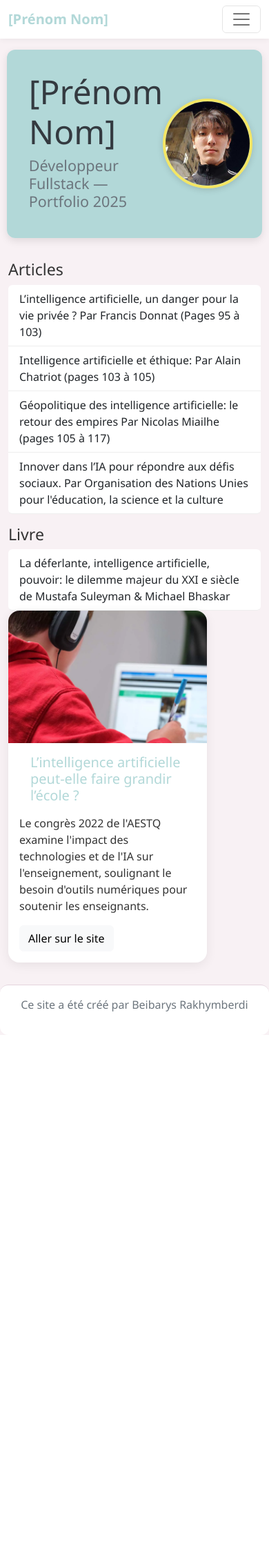
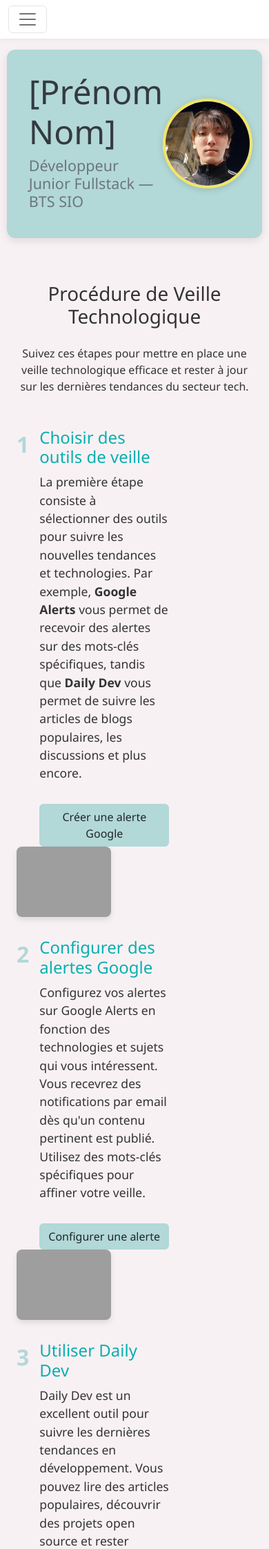
Before and after one commit to byborh/lge-portfolio, a PHP site: page /bibliographie.html in a window 390 px wide. Shown: the top 2245 px of the page at 69% size. Before the commit the page ends 1500 px from the top, so only its background shows below. Run offline with PHP 8.4, Linux system fonts and the light colour scheme; grey boxes are pictures that could not be loaded.

Commit message:
wip - fini de mettre la base pour les fichiers html

```diff
--- a/bibliographie.html
+++ b/bibliographie.html
@@ -10,14 +10,14 @@
 <body>
   <nav class="navbar navbar-expand-lg navbar-light bg-light">
     <div class="container">
-      <a class="navbar-brand" href="accueil.html">[Prénom Nom]</a>
+
       <button class="navbar-toggler" type="button" data-bs-toggle="collapse" data-bs-target="#navbarNav">
         <span class="navbar-toggler-icon"></span>
       </button>
       <div class="collapse navbar-collapse" id="navbarNav">
         <ul class="navbar-nav">
           <li class="nav-item"><a class="nav-link active" href="accueil.html">Accueil</a></li>
-          <li class="nav-item"><a class="nav-link" href="page1.html">Biographie</a></li>
+          <li class="nav-item"><a class="nav-link" href="page1.html">Tableau de synthèse</a></li>
           <li class="nav-item"><a class="nav-link" href="page2.html">Expériences</a></li>
           <li class="nav-item"><a class="nav-link" href="page3.html">Projets</a></li>
           <li class="nav-item"><a class="nav-link" href="bibliographie.html">Veille Techno</a></li>
@@ -30,7 +30,7 @@
       <div class="header-content">
         <div class="header-text">
           <h1>[Prénom Nom]</h1>
-          <h4>Développeur Fullstack — Portfolio 2025</h4>
+          <h4>Développeur Junior Fullstack — BTS SIO</h4>
         </div>
         <div class="header-image">
           <img src="images/img_of_me.jpg" alt="Photo de profil">
@@ -40,43 +40,64 @@
 
 
   <main class="container mt-8">
-    <div class="row">
-        <div class="col-md-8">
-            <section>
-              <div class="card-body">
-                <h3 class="mt-3">Articles</h3>
-                  <ol class="list-group">
-                      <li class="list-group-item">L’intelligence artificielle, un danger pour la vie privée ? Par Francis Donnat (Pages 95 à 103)</li>
-                      <li class="list-group-item">Intelligence artificielle et éthique: Par Alain Chatriot (pages 103 à 105) </li>
-                      <li class="list-group-item">Géopolitique des intelligence artificielle: le retour des empires Par Nicolas Miailhe (pages 105 à 117)</li>
-                      <li class="list-group-item">Innover dans l’IA pour répondre aux défis sociaux. Par Organisation des Nations Unies pour l'éducation, la science et la culture </li>
-                  </ol>
-                  <h3 class="mt-3">Livre</h3>
-                    <ol class="list-group">
-                          <li class="list-group-item">La déferlante, intelligence artificielle, pouvoir: le dilemme majeur du XXI e siècle de Mustafa Suleyman & Michael Bhaskar
-                          </li>
-                    </ol>
-              </div>
-            </section>
+    <div class="container py-5">
+      <h1 class="text-center mb-4">Procédure de Veille Technologique</h1>
+      <p class="text-center mb-5">Suivez ces étapes pour mettre en place une veille technologique efficace et rester à jour sur les dernières tendances du secteur tech.</p>
 
+      <!-- Etape 1 : Choisir des outils de veille -->
+      <div class="step">
+        <div class="step-number">1</div>
+        <div class="step-content">
+          <h5>Choisir des outils de veille</h5>
+          <p class="step-text">La première étape consiste à sélectionner des outils pour suivre les nouvelles tendances et technologies. Par exemple, <strong>Google Alerts</strong> vous permet de recevoir des alertes sur des mots-clés spécifiques, tandis que <strong>Daily Dev</strong> vous permet de suivre les articles de blogs populaires, les discussions et plus encore.</p>
+          <a href="https://www.google.com/alerts" class="btn btn-step" target="_blank">Créer une alerte Google</a>
         </div>
+        <img src="https://www.gstatic.com/webp/gallery/1.jpg" alt="Google Alerts" class="img-fluid">
+      </div>
 
-        <aside class="col-md-4">
-            <div class="card" style="width: 18rem;">
-              <img src="images/enfant1.webp" class="card-img-top" alt="Logo">
-              <div class="card-body">
-                <h5 class="card-title">L’intelligence artificielle peut-elle faire grandir l’école ?</h5>
-                <p class="card-text">Le congrès 2022 de l'AESTQ examine l'impact des technologies et de l'IA sur l'enseignement, soulignant le besoin d'outils numériques pour soutenir les enseignants.</p>
-                <a href="https://www.cscience.ca/editorial-lintelligence-artificielle-peut-elle-faire-grandir-lecole/?gclid=Cj0KCQjw782_BhDjARIsABTv_JDIPv73lAh72nhH7KQhmNpK0zpGInj89nsoJejFxrk2Gnxy1Y9nl7YaAnrAEALw_wcB" class="btn btn-light">Aller sur le site</a>
-              </div>
+      <!-- Etape 2 : Configurer des alertes Google -->
+      <div class="step">
+        <div class="step-number">2</div>
+        <div class="step-content">
+          <h5>Configurer des alertes Google</h5>
+          <p class="step-text">Configurez vos alertes sur Google Alerts en fonction des technologies et sujets qui vous intéressent. Vous recevrez des notifications par email dès qu'un contenu pertinent est publié. Utilisez des mots-clés spécifiques pour affiner votre veille.</p>
+          <a href="https://www.google.com/alerts" class="btn btn-step" target="_blank">Configurer une alerte</a>
+        </div>
+        <img src="https://i.imgur.com/7zLxYy1.png" alt="Configurer Google Alerts" class="img-fluid">
+      </div>
 
+      <!-- Etape 3 : Utiliser Daily Dev -->
+      <div class="step">
+        <div class="step-number">3</div>
+        <div class="step-content">
+          <h5>Utiliser Daily Dev</h5>
+          <p class="step-text">Daily Dev est un excellent outil pour suivre les dernières tendances en développement. Vous pouvez lire des articles populaires, découvrir des projets open source et rester informé sur les dernières innovations du secteur. C'est un must-have pour les développeurs.</p>
+          <a href="https://daily.dev" class="btn btn-step" target="_blank">Visiter Daily Dev</a>
+        </div>
+        <img src="https://i.imgur.com/2LkqUZo.png" alt="Daily Dev" class="img-fluid">
+      </div>
 
+      <!-- Etape 4 : Lire et analyser les sources -->
+      <div class="step">
+        <div class="step-number">4</div>
+        <div class="step-content">
+          <h5>Lire et analyser les sources</h5>
+          <p class="step-text">Une fois que vous avez configuré vos alertes et que vous suivez les bonnes sources, il est important de prendre le temps de lire et analyser chaque article. Identifiez les nouvelles tendances, les projets intéressants et les technologies émergentes.</p>
+          <a href="https://github.com/trending" class="btn btn-step" target="_blank">Explorer les tendances GitHub</a>
+        </div>
+        <img src="https://upload.wikimedia.org/wikipedia/commons/thumb/d/d3/Octicons-mark-github.svg/1024px-Octicons-mark-github.svg.png" alt="GitHub Trends" class="img-fluid">
+      </div>
 
-          </div>
-
-      </aside>
-
-
+      <!-- Etape 5 : Partager et appliquer les informations -->
+      <div class="step">
+        <div class="step-number">5</div>
+        <div class="step-content">
+          <h5>Partager et appliquer les informations</h5>
+          <p class="step-text">Une fois les informations collectées, partagez-les avec votre équipe ou vos collègues via des outils de collaboration comme Slack ou Discord. Vous pouvez également les appliquer dans vos projets ou les utiliser pour prendre des décisions éclairées sur les technologies à adopter.</p>
+          <a href="https://twitter.com/" class="btn btn-step" target="_blank">Partager sur Twitter</a>
+        </div>
+        <img src="https://upload.wikimedia.org/wikipedia/commons/6/6a/Twitter_logo_2012.svg" alt="Partager sur Twitter" class="img-fluid">
+      </div>
 
     </div>
 </main>
@@ -90,6 +111,7 @@
   <script src="https://cdn.jsdelivr.net/npm/bootstrap@5.2.3/dist/js/bootstrap.bundle.min.js"
   integrity="sha384-kenU1KFdBIe4zVF0s0G1M5b4hcpxyD9F7jL+jjXkk+Q2h455rYXK/7HAuoJl+0I4" crossorigin="anonymous">
   </script>
+  <script src="https://cdn.jsdelivr.net/npm/bootstrap@5.2.3/dist/js/bootstrap.bundle.min.js"></script>
 
 </body>
 </html>
--- a/style.css
+++ b/style.css
@@ -213,3 +213,104 @@ iframe {
       color: #6c757d;
       font-size: 1rem;
     }
+
+
+
+
+    .section-title {
+      color: #0aafaf;
+      font-size: 2rem;
+      margin-bottom: 20px;
+    }
+    .step {
+      display: flex;
+      flex-wrap: wrap;
+      margin-bottom: 30px;
+    }
+    .step img {
+      width: 40%;
+      height: auto;
+      border-radius: 8px;
+      margin-right: 20px;
+      box-shadow: 0 4px 8px rgba(0, 0, 0, 0.1);
+    }
+    .step-content {
+      max-width: 55%;
+    }
+    .step h5 {
+      color: #0aafaf;
+      font-size: 1.5rem;
+    }
+    .step-text {
+      font-size: 1.1rem;
+    }
+    .step-number {
+      font-size: 2rem;
+      color: #b2d8d8;
+      font-weight: bold;
+      margin-right: 15px;
+    }
+    .btn-step {
+      margin-top: 15px;
+      background-color: #b2d8d8;
+    }
+    footer {
+      background-color: #f8f9fa;
+      padding: 20px 0;
+      text-align: center;
+    }
+
+
+
+
+
+
+/* Style général pour le tableau */
+.table-container {
+  margin-top: 30px;
+  overflow-x: auto;
+}
+
+table {
+  border-collapse: collapse;
+  width: 100%;
+}
+
+th, td {
+  padding: 12px;
+  text-align: center;
+  border: 1px solid #dee2e6;
+}
+
+th {
+  background-color: #b2d8d8;
+  color: white;
+  font-weight: bold;
+}
+
+td {
+  word-wrap: break-word;
+  max-width: 200px;
+  text-align: left;
+}
+
+/* Style pour les lignes alternées */
+tr:nth-child(even) {
+  background-color: #f9f9f9;
+}
+
+tr:hover {
+  background-color: #e9ecef;
+}
+
+/* Style pour la ligne de titre */
+thead th {
+  background-color: #0056b3;
+  color: black;
+}
+
+/* Contrôle de la taille du tableau */
+.table-container {
+  max-height: 800px;
+  overflow-y: auto;
+}
```
Also changed, not shown: accueil.html (+3 -4 lines), page1.html (+53 -91 lines), page2.html (+98 -50 lines), page3.html (+49 -44 lines).
